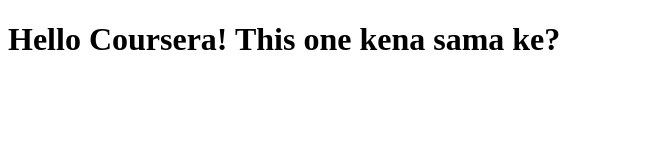
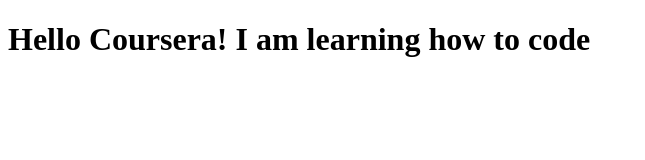
Before and after one commit to aiman-humaira/coursera-test, a plain HTML site: page site/index.html in a window 1280 px wide. Shown: the whole page, without its empty margins (0-645 px from the left). Drawn offline with Linux system fonts and the light colour scheme.

Commit message:
Small addition to our page content.

```diff
--- a/site/index.html
+++ b/site/index.html
@@ -4,6 +4,6 @@
 	<title>Hello Coursera! Actually, hello Ma!</title>
 </head>
 <body>
-<h1>Hello Coursera! This one kena sama ke?</h1>
+<h1>Hello Coursera! I am learning how to code</h1>
 </body>
 </html>
```
